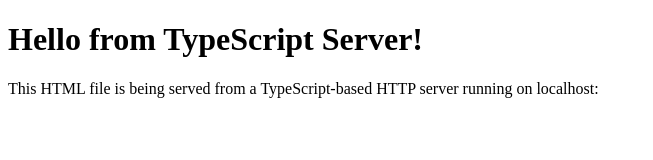
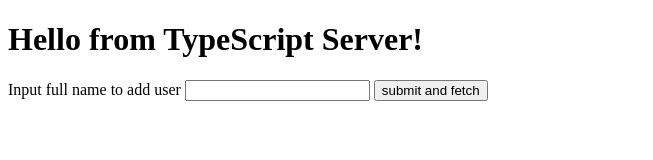
Before and after one commit to SpicyJS/spicy-bom-dia, a website: page front-end/index.html in a window 1280 px wide. Shown: the whole page, without its empty margins (0-653 px from the left). Drawn offline with Linux system fonts and the light colour scheme.

Commit message:
Add form
Co-authored-by: Daniel <daniel_danne32@hotmail.com>
Co-authored-by: Odin <odin.thif@appliedtechnology.se>
Co-authored-by: Carolinne <carolinnepmelo@gmail.com>

```diff
--- a/front-end/index.html
+++ b/front-end/index.html
@@ -7,9 +7,10 @@
   </head>
   <body>
     <h1>Hello from TypeScript Server!</h1>
-    <p>
-      This HTML file is being served from a TypeScript-based HTTP server running
-      on localhost:
-    </p>
+    <form>
+      <label for="fullname">Input full name to add user</label>
+      <input type="text" id="fullname" />
+      <input type="submit" value="submit and fetch" />
+    </form>
   </body>
 </html>
```
